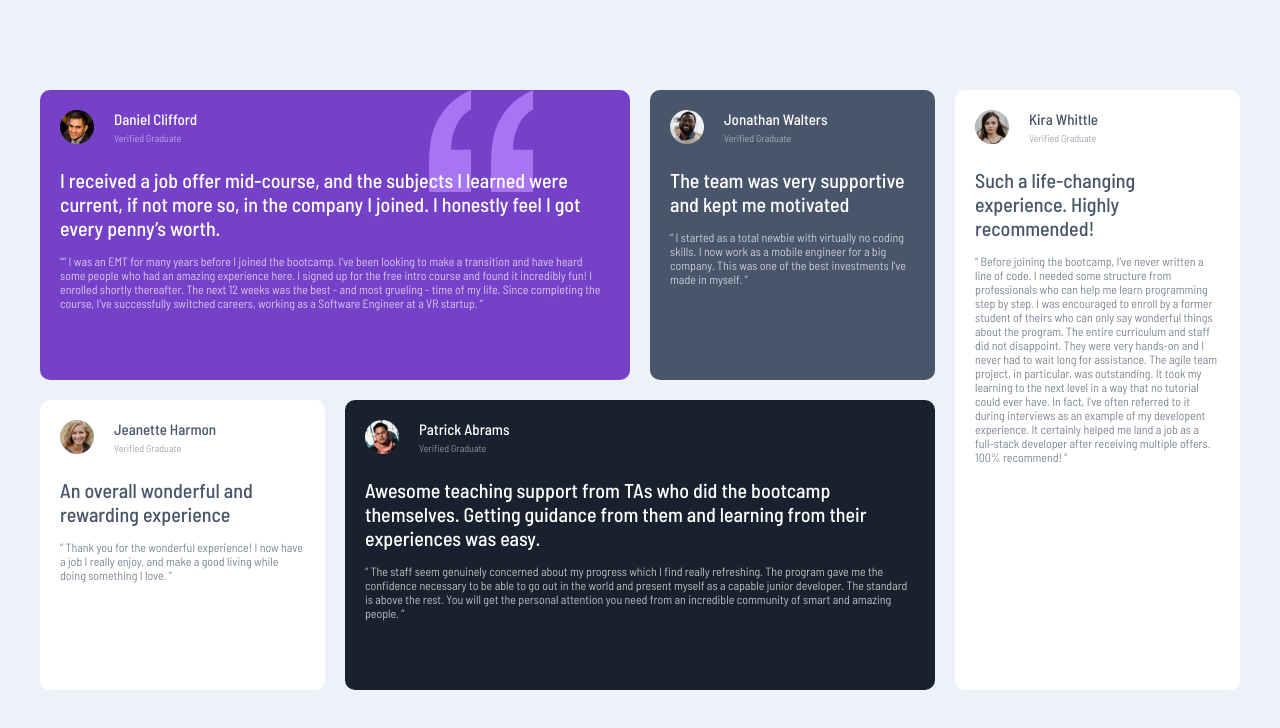
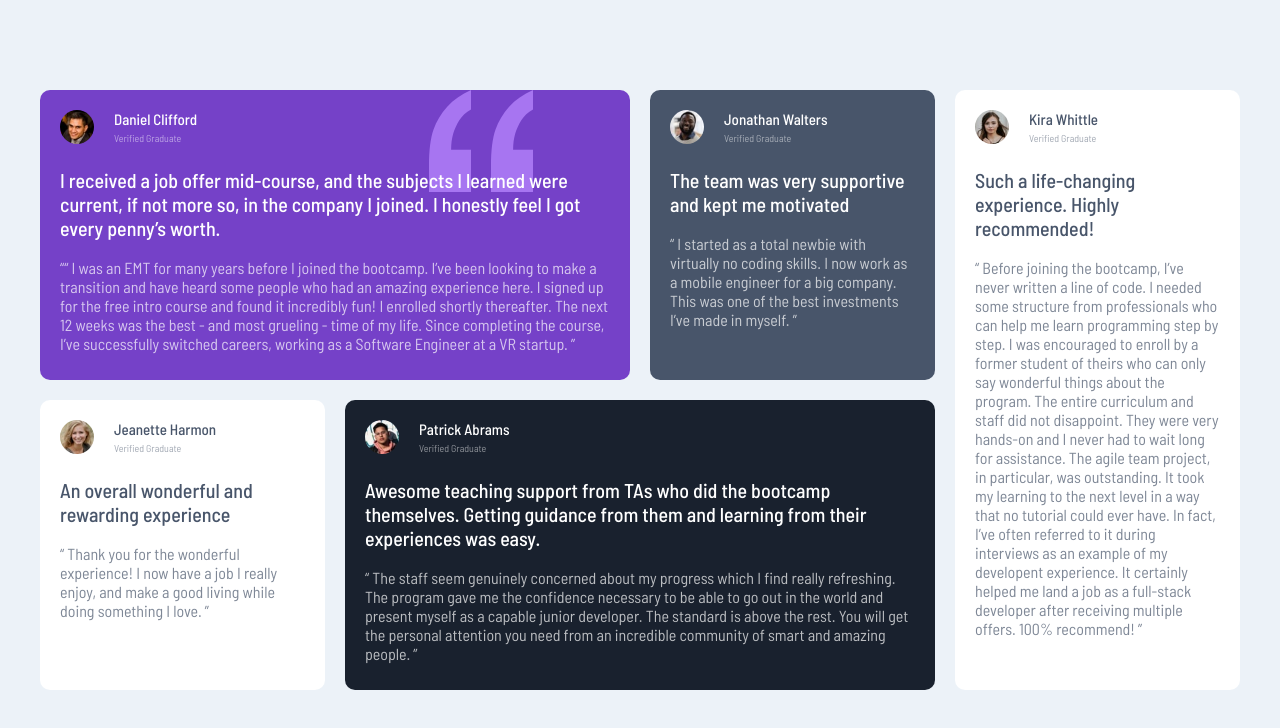
Before and after one commit to elsankary99/testimonials-grid-section-main, a plain HTML site: page index.html in a window 1280 px wide. Drawn offline with Linux system fonts and the light colour scheme.

Commit message:
edditing font size

```diff
--- a/style.css
+++ b/style.css
@@ -88,19 +88,19 @@ img {
 .person-5 .p-5-1 {
   font-size: 2rem;
   font-weight: 500;
-  margin-bottom: 14px;
+  margin-bottom: 18px;
 }
 .person-1 .p-1-2,
 .person-2 .p-2-2,
 .person-5 .p-5-2 {
-  font-size: 1.2rem;
+  font-size: 1.6rem;
   font-weight: 400;
   color: var(--white);
   opacity: 70%;
 }
 .person-3 .p-3-2,
 .person-4 .p-4-2 {
-  font-size: 1.2rem;
+  font-size: 1.6rem;
   font-weight: 400;
   color: var(--very-dark-grayish-blue);
   opacity: 70%;
```
